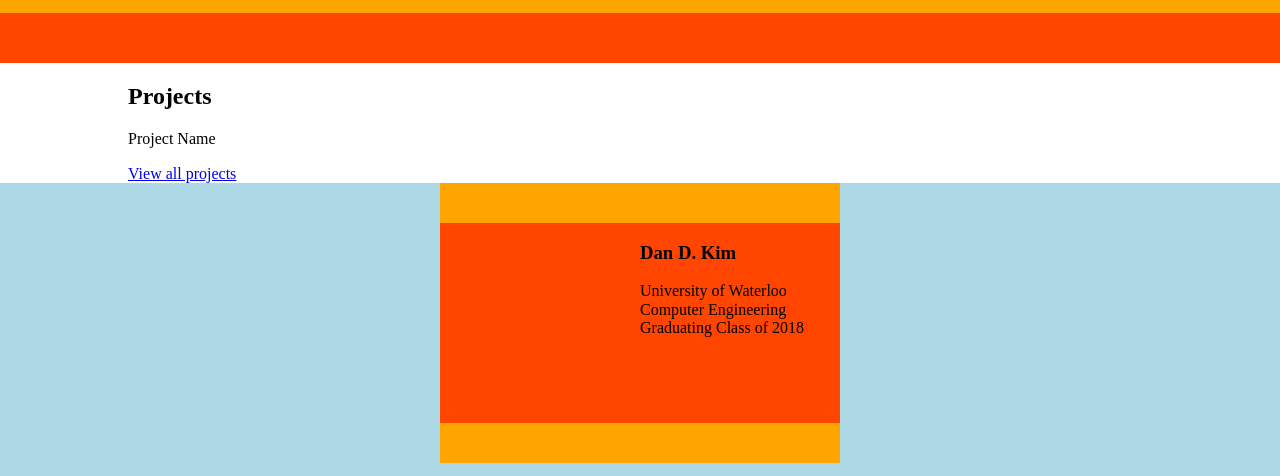
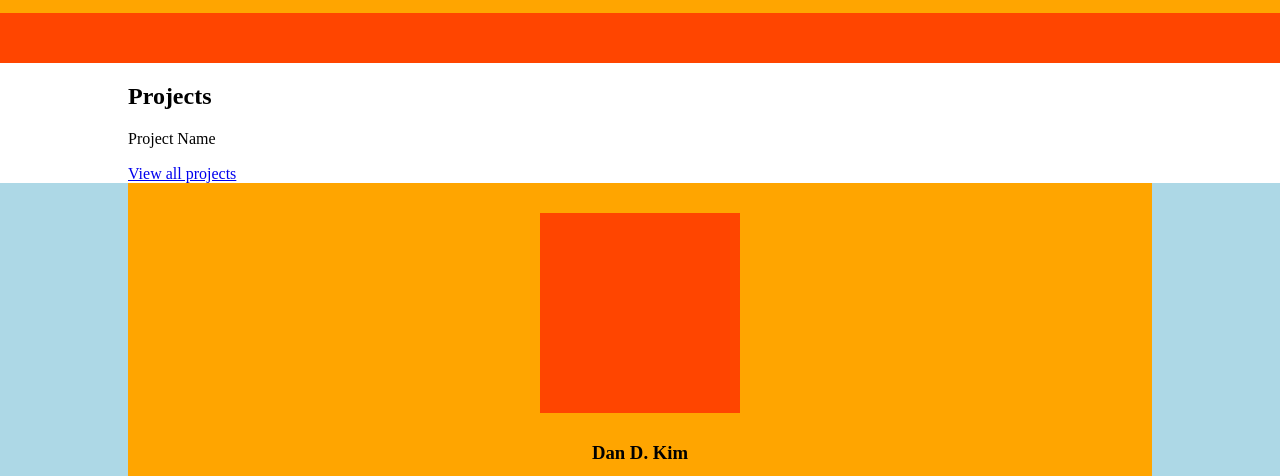
Before and after one commit to jjhp516/04-Four-Page-Website, a website: page index.html in a window 1280 px wide. Shown: the part 437-913 px from the top of the page. Drawn offline with nearby package versions, Linux system fonts and the light colour scheme.

Commit message:
updated footer

```diff
--- a/index.html
+++ b/index.html
@@ -64,13 +64,10 @@
         <div class="wrapper">
             <div class="footer-group">
                 <div class="brand-img"></div>
-
-                <div class="footer-text">
-                    <h3>Dan D. Kim</h3>
-                    <p>University of Waterloo</p>
-                    <p>Computer Engineering</p>
-                    <p>Graduating Class of 2018</p>
-                </div>
+                <h3>Dan D. Kim</h3>
+                <h4>University of Waterloo</h4>
+                <p>Computer Engineering</p>
+                <i>Graduating Class of 2018</i>
             </div>
 
             <ul class="social-media">
--- a/sass/components/footer.scss
+++ b/sass/components/footer.scss
@@ -7,25 +7,17 @@ footer {
 
     .footer-group {
         background: $debug;
-        width: 500px;
-        margin: 0 auto;
-        padding: 40px 0;
+        padding: 20px 0;
         display: flex;
+        flex-direction: column;
         align-items: center;
-        justify-content: space-between;
+        justify-content: center;
 
         .brand-img {
             background: $debug2;
+            margin: 10px;
             width: 200px;
-            height: 200px;
-            margin: 10px;
-        }
-
-        .footer-text {
-            background: $debug2;
-            width: 200px;
-            height: 200px;
-            margin: 10px;
+            flex: 1 1 200px;
         }
     }
 }
```
Also changed, not shown: about.html (+4 -7 lines), contact.html (+4 -7 lines), projects.html (+4 -7 lines), css/app.css.
